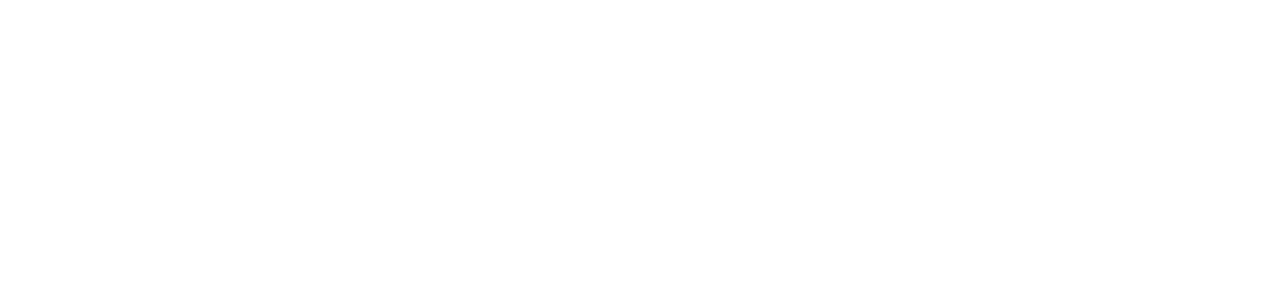
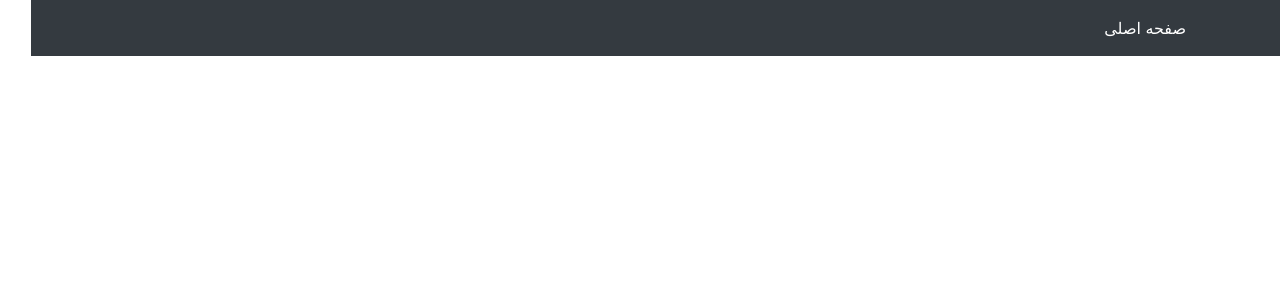
Before and after one commit to akbarSalahshour/bookstore-front-end, a Nuxt app: page / in a window 1280 px wide. Shown: the top 300 px of the page. Built offline with nearby package versions, Linux system fonts and the light colour scheme.

Commit message:
create header

```diff
--- /dev/null
+++ b/components/HMain.vue
@@ -0,0 +1,16 @@
+<template>
+  <header>
+    <b-navbar toggleable="md" type="dark" variant="dark">
+      <b-container>
+        <b-navbar-toggle target="nav-collapse"></b-navbar-toggle>
+        <b-collapse id="nav-collapse" is-nav>
+          <b-navbar-nav>
+            <nuxt-link to="/" class="text-white d-inline-block py-2"
+              >صفحه اصلی</nuxt-link
+            >
+          </b-navbar-nav>
+        </b-collapse>
+      </b-container>
+    </b-navbar>
+  </header>
+</template>
--- a/layouts/default.vue
+++ b/layouts/default.vue
@@ -1,5 +1,6 @@
 <template>
   <div>
+    <h-main />
     <Nuxt />
   </div>
 </template>
```
